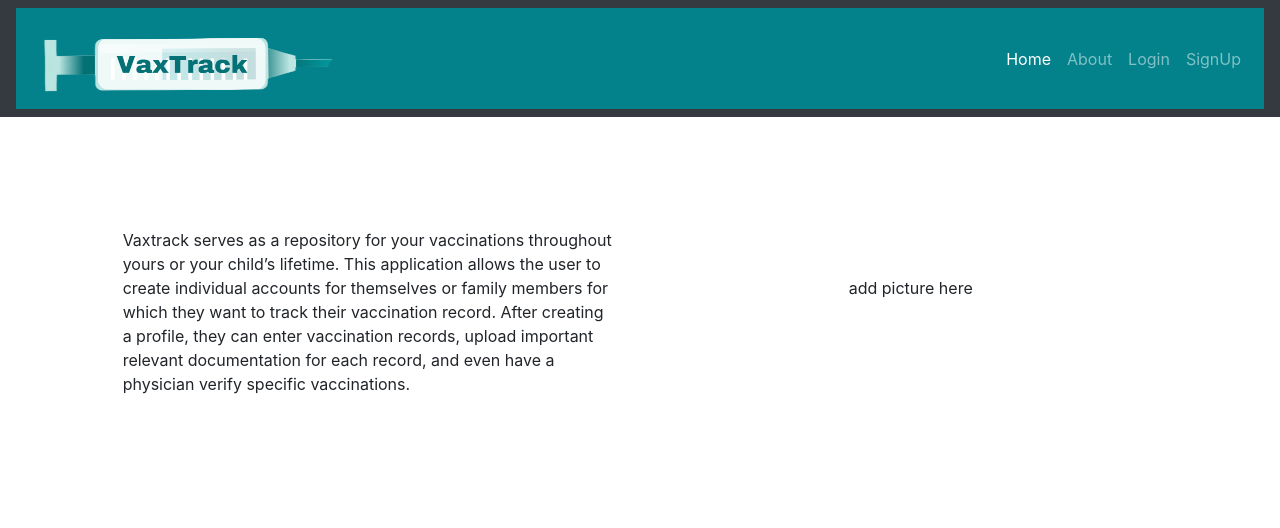
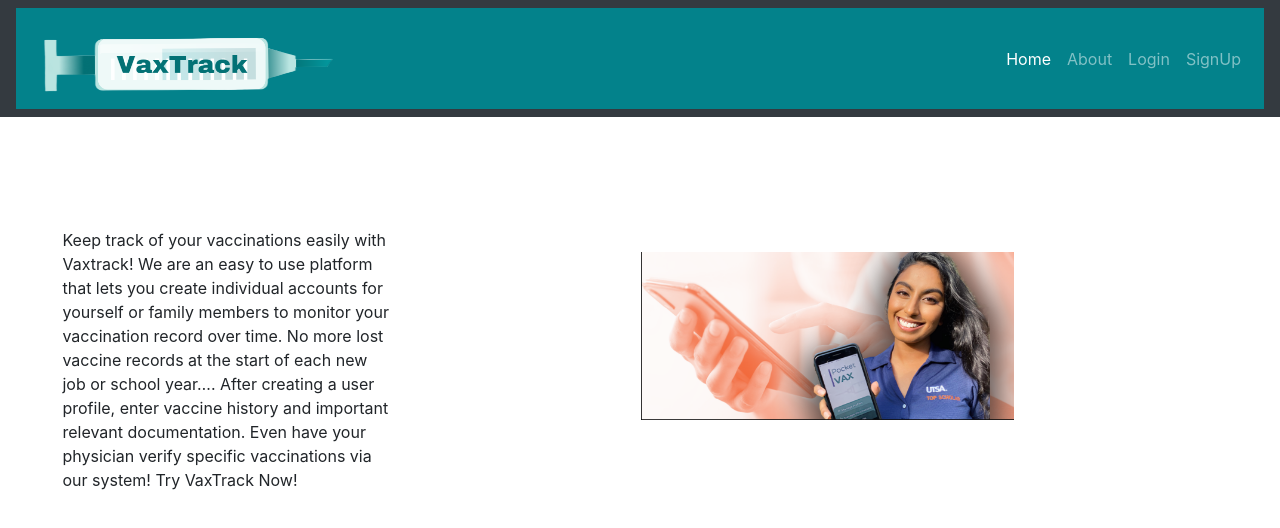
Before and after one commit to MsMLyons/vaxtrack, a React (Create React App) app in the folder client/: page / in a window 1280 px wide. Shown: the top 528 px of the page. Built offline with nearby package versions, Linux system fonts and the light colour scheme.

Commit message:
update home

```diff
--- a/client/src/Components/Home.js
+++ b/client/src/Components/Home.js
@@ -1,17 +1,17 @@
 import React from 'react'
 import '../Style/Home.css'
+
 
 
 function Home() {
   return (
   <div className="home-container">
-      <div className="text-main">Vaxtrack serves as a repository for your vaccinations throughout yours or your child’s lifetime.
-        This application allows the user to create individual accounts for themselves or family members for which they
-        want to track their vaccination record. After creating a profile, they can enter vaccination records, upload important
-        relevant documentation for each record,
-        and even have a physician verify specific vaccinations. </div>
+      <div className="text-main">Keep track of your vaccinations easily with Vaxtrack! We are an easy to use platform that lets you create individual accounts for yourself or family members to monitor your vaccination record over time. No more lost vaccine records at the start of each new job or school year…. After creating a user profile, enter vaccine history and important relevant documentation. Even have your physician verify specific vaccinations via our system!
+
+      Try VaxTrack Now!
+       </div>
       <div className="picture-main">
-      add picture here
+        <img className="img-mainpage" src='./HomePic.png' alt="HomePic" />
       </div>
     </div>
 
--- a/client/src/Style/Home.css
+++ b/client/src/Style/Home.css
@@ -6,7 +6,6 @@
     margin: 3%;
 }
 .picture-main{
-    width: 45%;
     display: flex;
     justify-content: center;
 }
@@ -15,3 +14,7 @@
     padding: 2%;
     width: 45%
 }
+
+.img-mainpage{
+    width: 45%;
+}
```
Also changed, not shown: client/public/HomePic.png (added).
